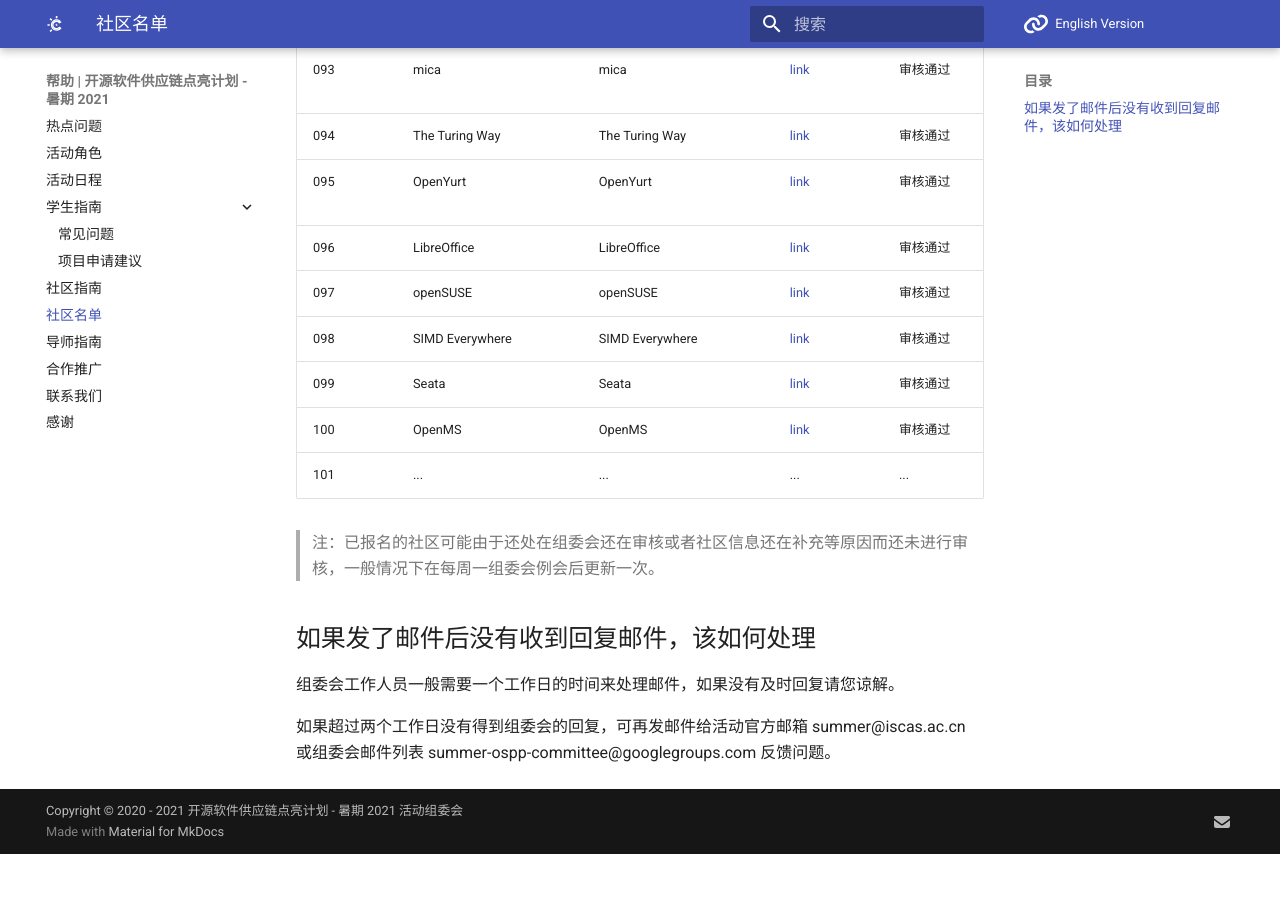
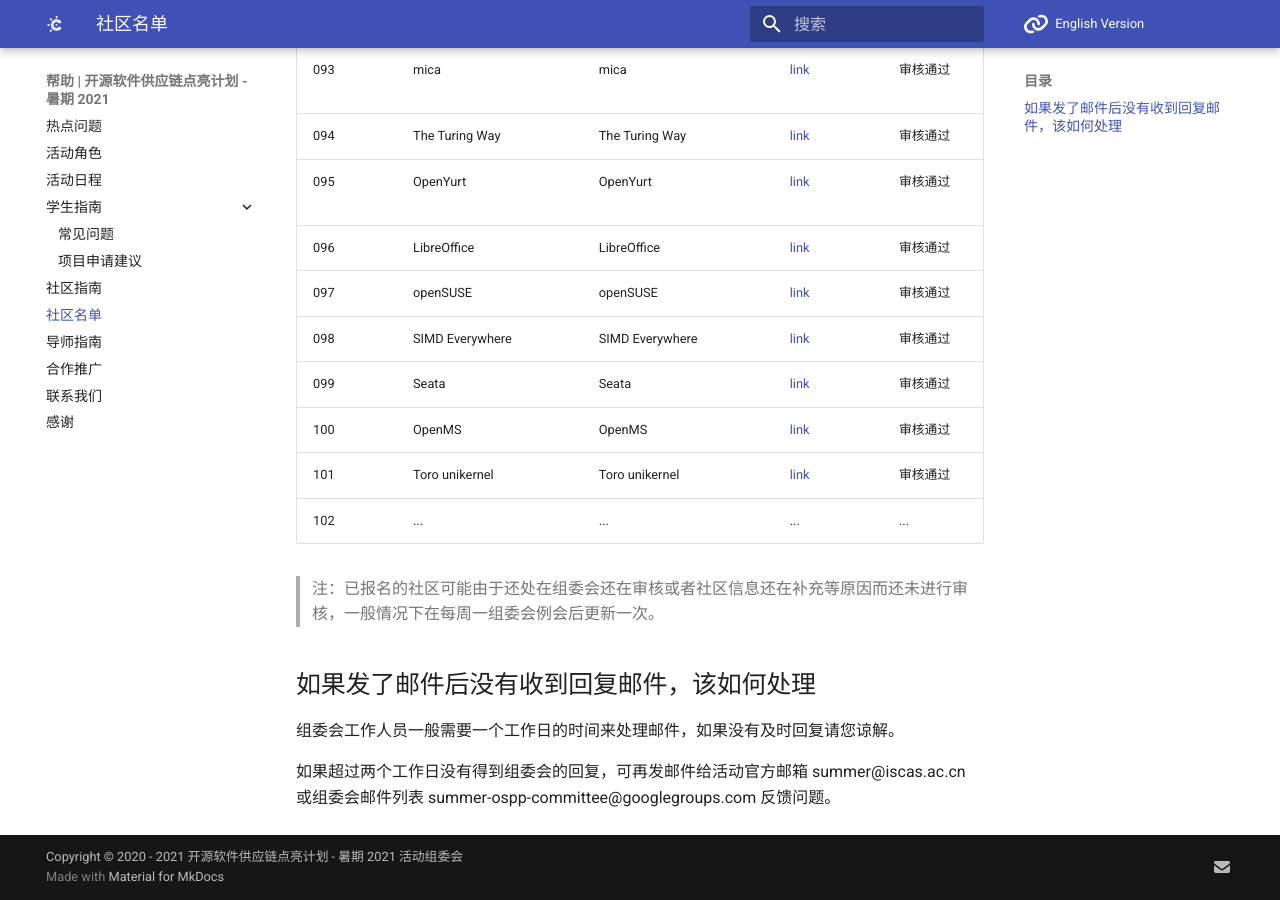
Before and after one commit to summer-ospp/help, an MkDocs documentation site: the page built from docs/communities-list.md, in a window 1280 px wide and 900 px high, scrolled down 4884 px. Built offline with MkDocs 1.6.1 and Material for MkDocs 9.7.7, drawn with Linux system fonts in a browser that asks for light colours; comment, search, counter and statistics services are not loaded; before the commit the page ends 5738 px from its top, so only the background shows below that.

Commit message:
Update communities-list.md

```diff
--- a/docs/communities-list.md
+++ b/docs/communities-list.md
@@ -105,8 +105,9 @@
 | 097  | openSUSE                | openSUSE                        | [link]( https://www.opensuse.org/)                                | 审核通过    |
 | 098  | SIMD Everywhere         | SIMD Everywhere                 | [link]( https://github.com/simd-everywhere/simde)                 | 审核通过    |
 | 099  | Seata                   | Seata                           | [link]( https://seata.io/zh-cn/)                                  | 审核通过    |
-| 100  | OpenMS                  | OpenMS                          | [link]( https://www.openms.org)                                           | 审核通过    |
-| 101  | ...                     | ...                             | ...              | ...    |
+| 100  | OpenMS                  | OpenMS                          | [link]( https://www.openms.org)                                   | 审核通过    |
+| 101  | Toro unikernel          | Toro unikernel                  | [link]( http://www.torokernel.io)                                 | 审核通过    |
+| 102  | ...                     | ...                             | ...              | ...    |
 
 
 > 注：已报名的社区可能由于还处在组委会还在审核或者社区信息还在补充等原因而还未进行审核，一般情况下在每周一组委会例会后更新一次。
```
